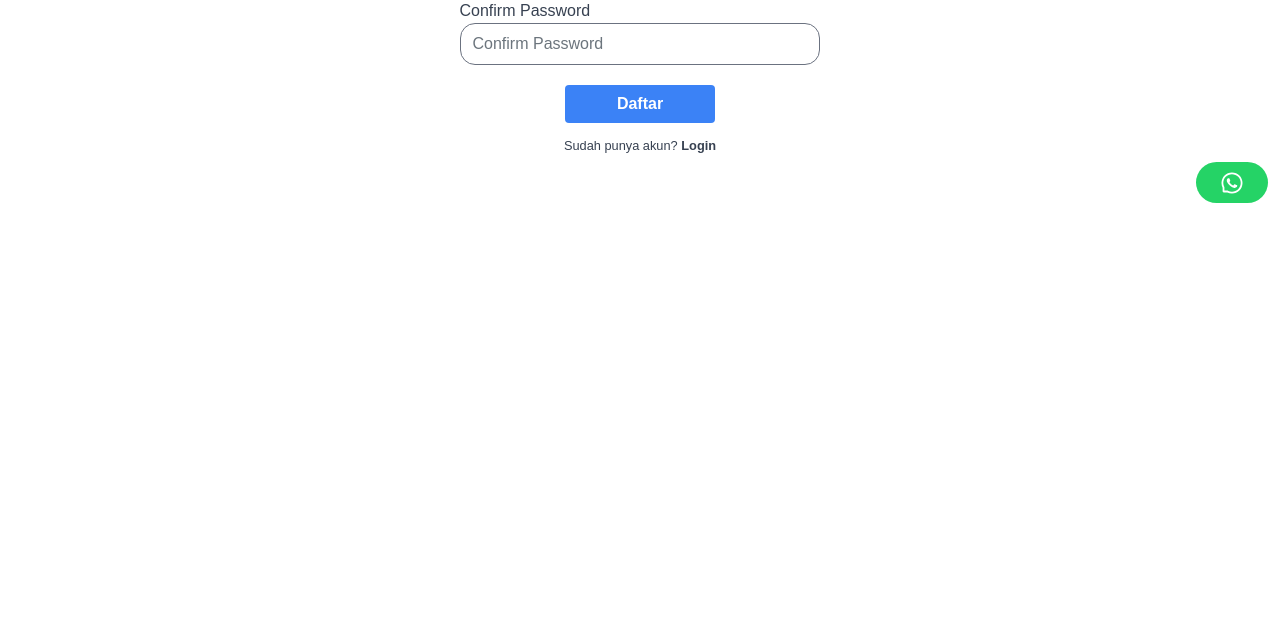
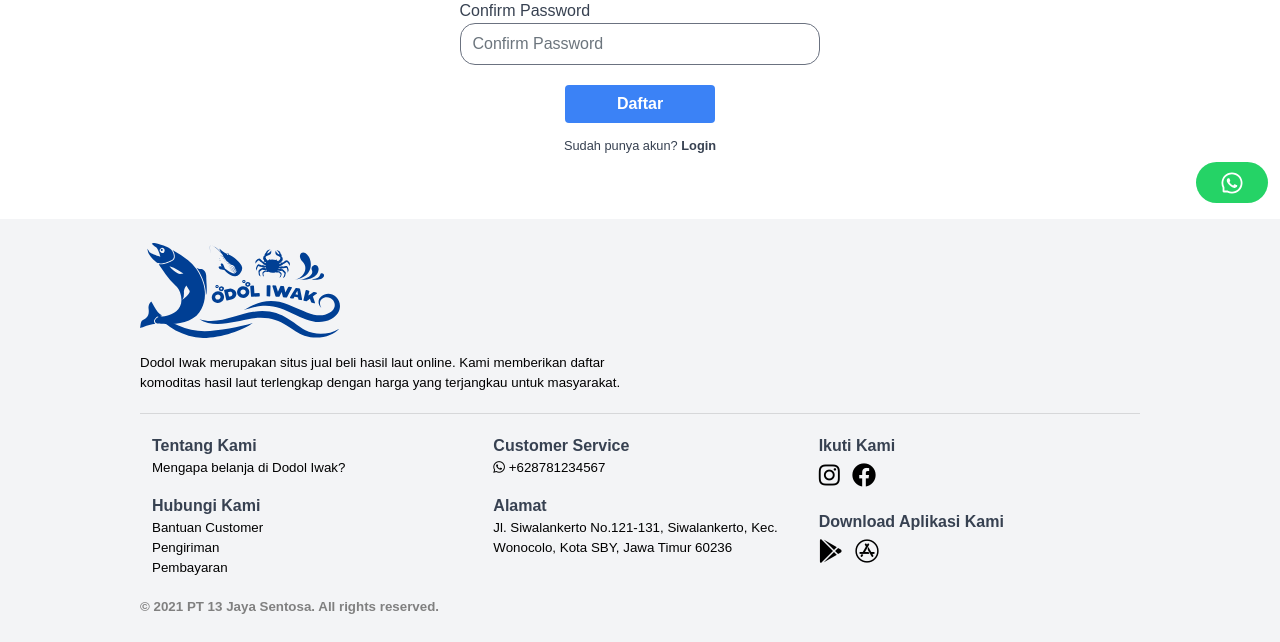
Before and after one commit to luvnyen/DodolIwak, a PHP site: page /signup.html in a window 1280 px wide. Shown: the part 581-1223 px from the top of the page. Before the commit the page ends 784 px from the top, so only its background shows below. Run offline with PHP 8.4, Linux system fonts and the light colour scheme; some libraries are stand-ins or nearby versions.

Commit message:
Added footer to login & signup

```diff
--- a/login.html
+++ b/login.html
@@ -63,6 +63,7 @@
     </div>
 
     <div class="navbar-container position-fixed" style="height: 100vh"></div>
+    <div class="footer-container row justify-content-center py-4"></div>
 
     <script src="https://cdn.jsdelivr.net/npm/bootstrap@5.1.3/dist/js/bootstrap.bundle.min.js" integrity="sha384-ka7Sk0Gln4gmtz2MlQnikT1wXgYsOg+OMhuP+IlRH9sENBO0LRn5q+8nbTov4+1p" crossorigin="anonymous"></script>
     <!-- JavaScript -->
@@ -71,6 +72,7 @@
     <script>
         $(document).ready(function() {
             $(".navbar-container").load("./container/navbar.html");
+            $(".footer-container").load("./container/footer.html");
         });
     </script>
 </body>
--- a/signup.html
+++ b/signup.html
@@ -69,6 +69,7 @@
     </div>
 
     <div class="navbar-container position-fixed " style="height: 100vh "></div>
+    <div class="footer-container row justify-content-center py-4"></div>
 
     <script src="https://cdn.jsdelivr.net/npm/bootstrap@5.1.3/dist/js/bootstrap.bundle.min.js " integrity="sha384-ka7Sk0Gln4gmtz2MlQnikT1wXgYsOg+OMhuP+IlRH9sENBO0LRn5q+8nbTov4+1p " crossorigin="anonymous "></script>
     <!-- JavaScript -->
@@ -77,6 +78,7 @@
     <script>
         $(document).ready(function() {
             $(".navbar-container ").load("./container/navbar.html ");
+            $(".footer-container").load("./container/footer.html");
         });
     </script>
 </body>
--- a/style/style-login.css
+++ b/style/style-login.css
@@ -1,4 +1,3 @@
-.row,
 .form-cover,
 .login-btn-container {
     display: grid;
```
